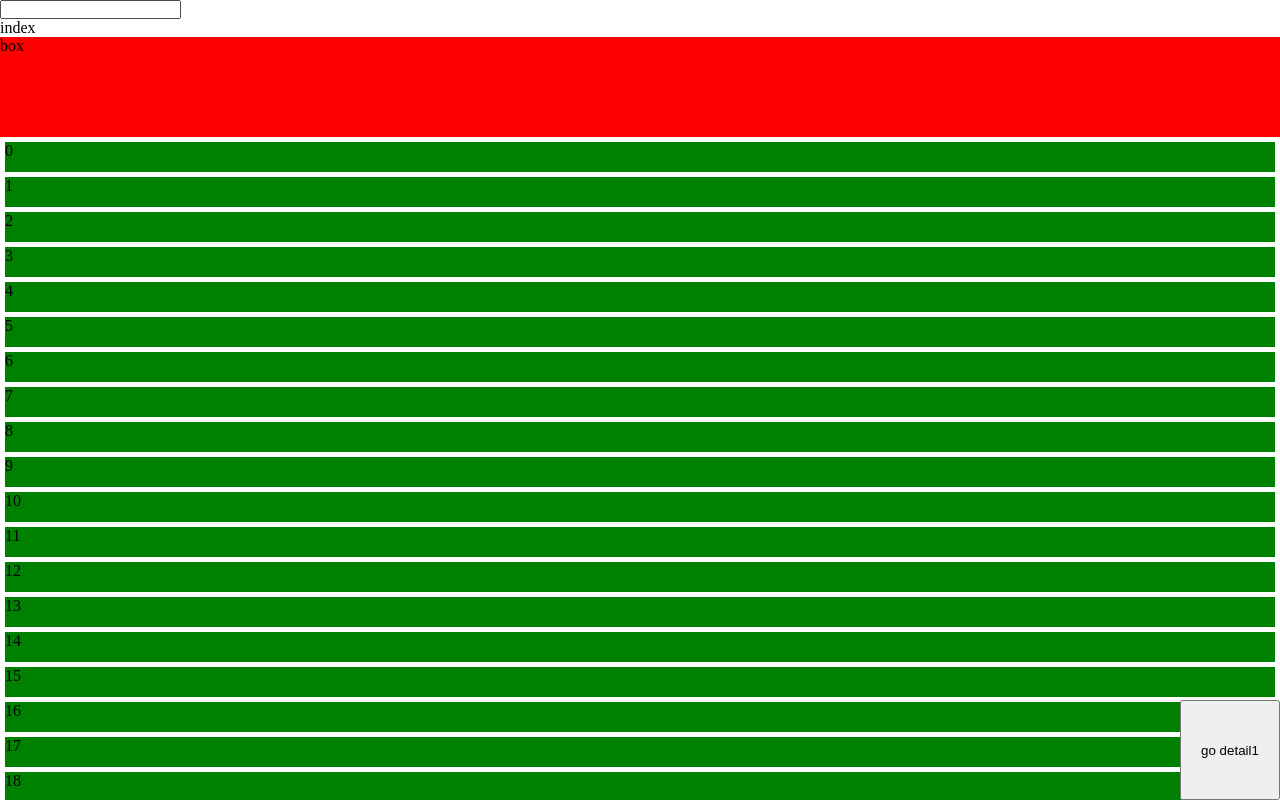
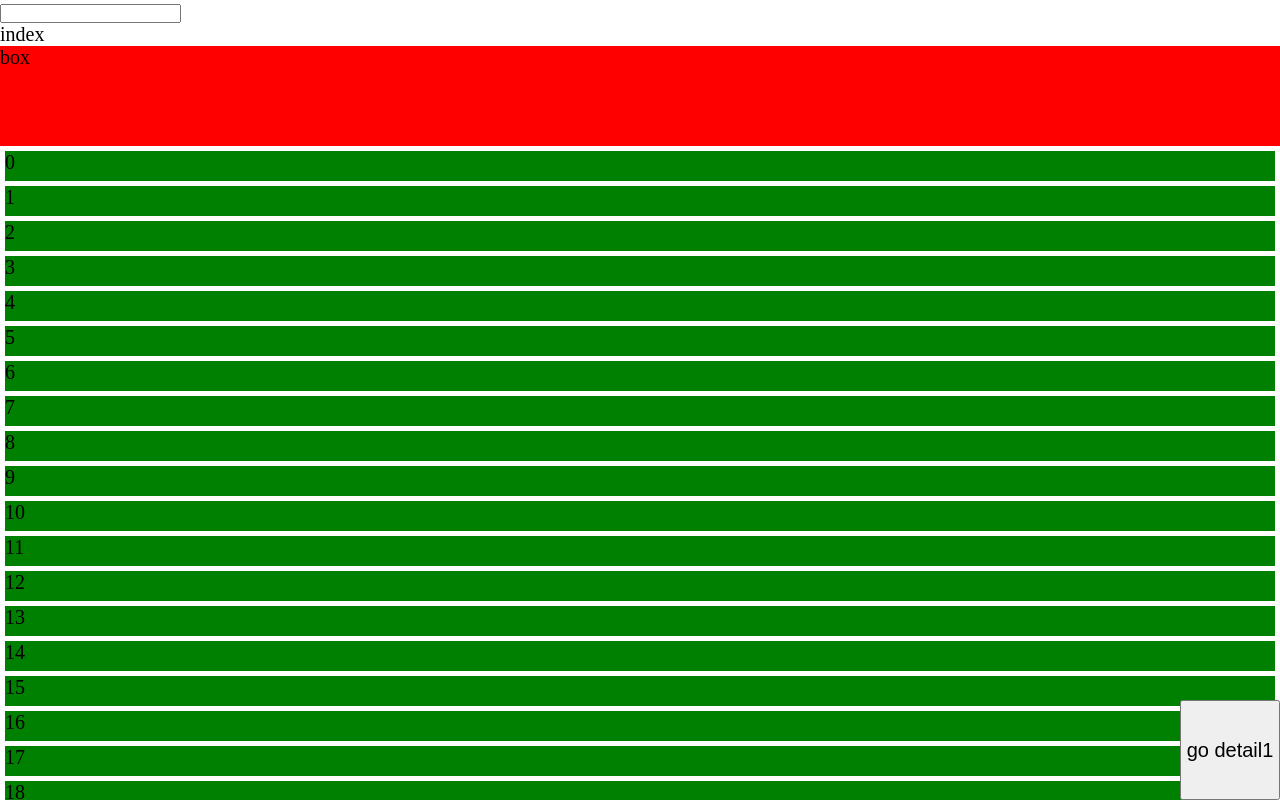
Before and after one commit to jiqishoubi/kuririn-react-router, a React (Vite) app: page / in a window 1280 px wide. Built offline with nearby package versions, Linux system fonts and the light colour scheme.

Commit message:
chore: 整理

```diff
--- a/src/App.tsx
+++ b/src/App.tsx
@@ -1,5 +1,4 @@
 import { KRoutes } from '@/kuririn-react-router'
-// import { KRoutes } from '../dist/es/index.js'
 import PageIndex from '@/pages/index/index'
 import PageDetail1 from '@/pages/detail1/index'
 import PageDetail2 from '@/pages/detail2/index'
--- a/src/index.less
+++ b/src/index.less
@@ -5,4 +5,9 @@
 
 body {
   overflow: hidden;
+  font-size: 20px;
 }
+
+button {
+  font-size: 20px;
+}
--- a/src/kuririn-react-router/PageGetter/index.tsx
+++ b/src/kuririn-react-router/PageGetter/index.tsx
@@ -1,4 +1,4 @@
-import React, { useMemo } from 'react'
+import React, { useEffect, useMemo } from 'react'
 import Page404 from '../404'
 import { IPage } from '../stack'
 import { IKRoutesProps } from '../KRoutes'
```
Also changed, not shown: 1 other file (tests, documents, lock files or other folders).
